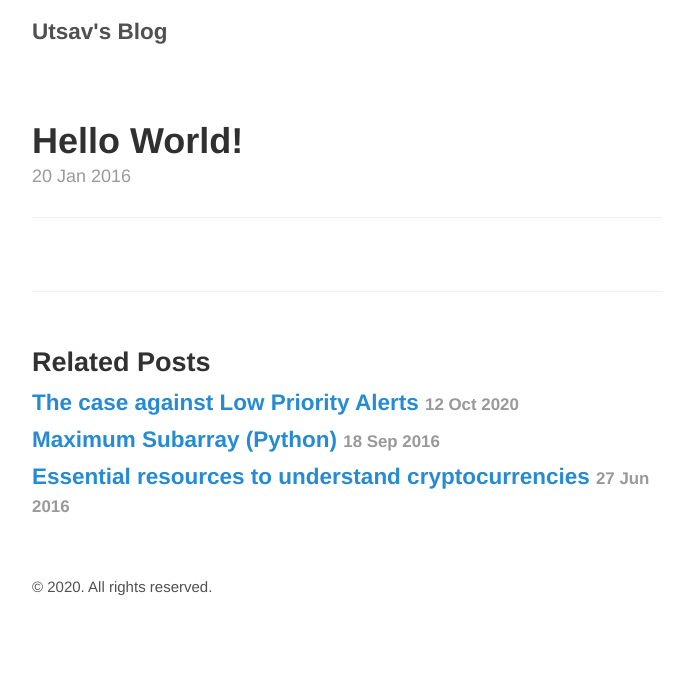
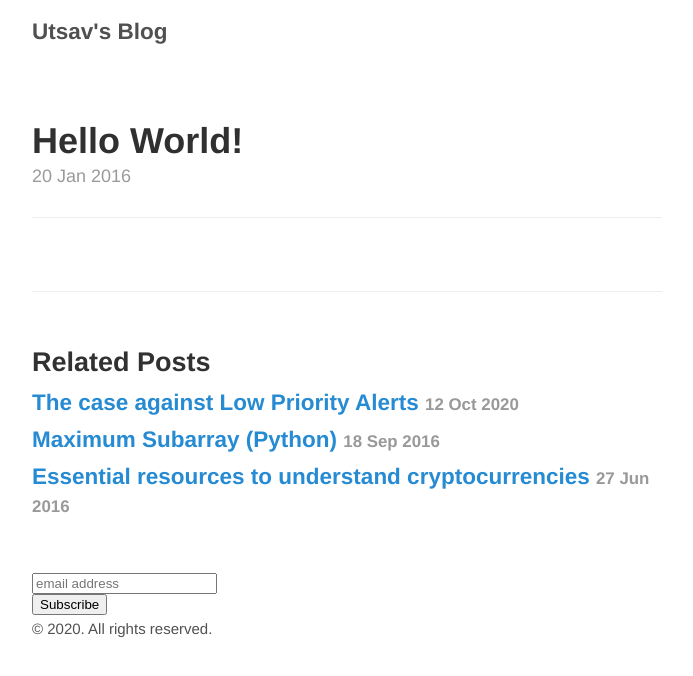
Before and after one commit to Utsav2/utsav2.github.io, a Jekyll site: the page built from _posts/2016-01-20-hello-world.md, in a window 1280 px wide. Shown: the top 676 px of the page, without its empty margins (293-986 px from the left). Built offline with Jekyll 4.4.1, drawn with Linux system fonts in a browser that asks for light colours; comment, search, counter and statistics services are not loaded.

Commit message:
try mailchimp

```diff
--- a/_layouts/post.html
+++ b/_layouts/post.html
@@ -25,3 +25,24 @@
   </ul>
 </aside>
 {% endif %}
+
+<!-- Begin Mailchimp Signup Form -->
+<link href="//cdn-images.mailchimp.com/embedcode/horizontal-slim-10_7.css" rel="stylesheet" type="text/css">
+<style type="text/css">
+  #mc_embed_signup{background:#fff; clear:left; font:14px Helvetica,Arial,sans-serif; width:100%;}
+  /* Add your own Mailchimp form style overrides in your site stylesheet or in this style block.
+     We recommend moving this block and the preceding CSS link to the HEAD of your HTML file. */
+</style>
+<div id="mc_embed_signup">
+<form action="https://utsavshah.us2.list-manage.com/subscribe/post?u=f06ab3d3472646aa039f22c8d&amp;id=81b8a77c44" method="post" id="mc-embedded-subscribe-form" name="mc-embedded-subscribe-form" class="validate" target="_blank" novalidate>
+    <div id="mc_embed_signup_scroll">
+
+  <input type="email" value="" name="EMAIL" class="email" id="mce-EMAIL" placeholder="email address" required>
+    <!-- real people should not fill this in and expect good things - do not remove this or risk form bot signups-->
+    <div style="position: absolute; left: -5000px;" aria-hidden="true"><input type="text" name="b_f06ab3d3472646aa039f22c8d_81b8a77c44" tabindex="-1" value=""></div>
+    <div class="clear"><input type="submit" value="Subscribe" name="subscribe" id="mc-embedded-subscribe" class="button"></div>
+    </div>
+</form>
+</div>
+
+<!--End mc_embed_signup-->
```
